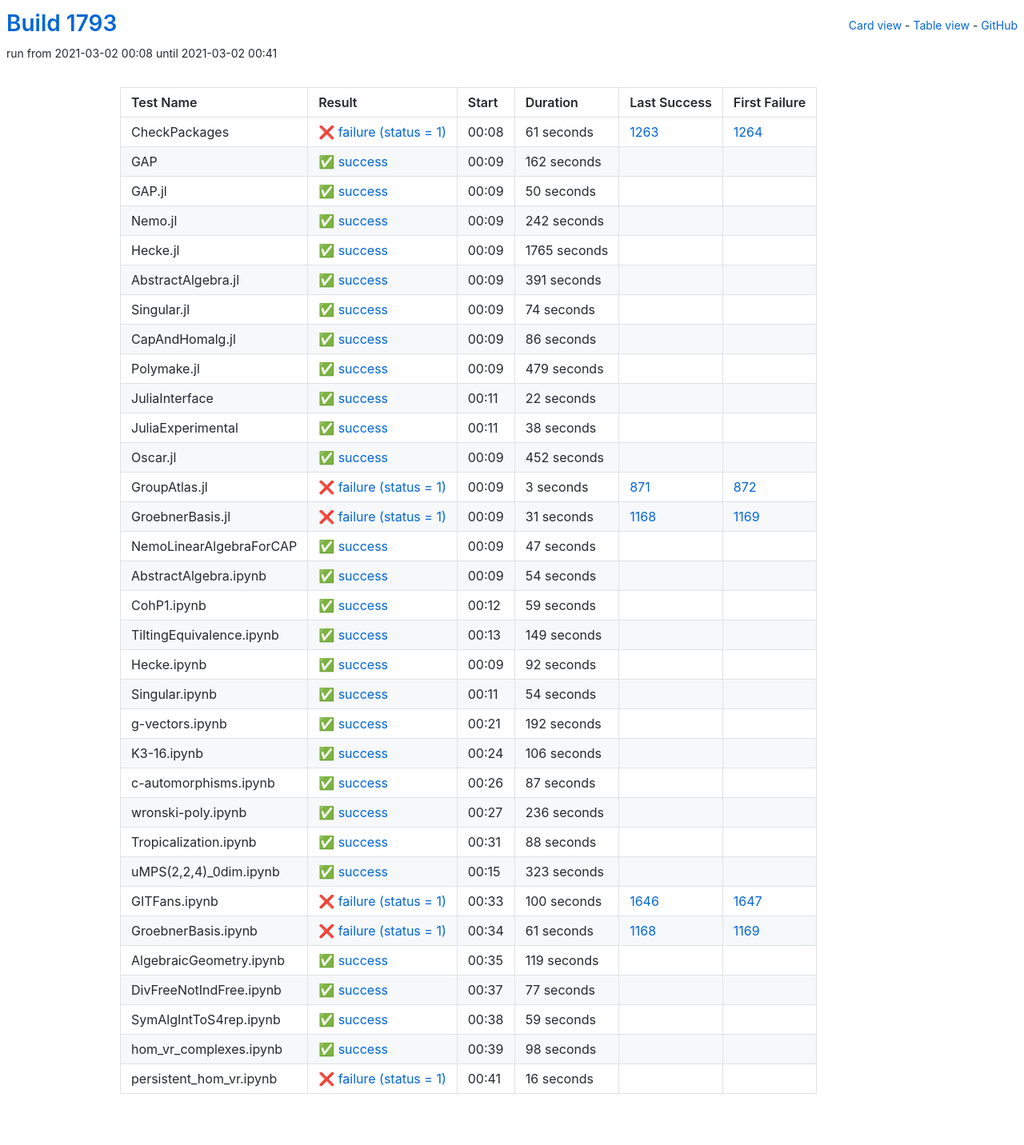
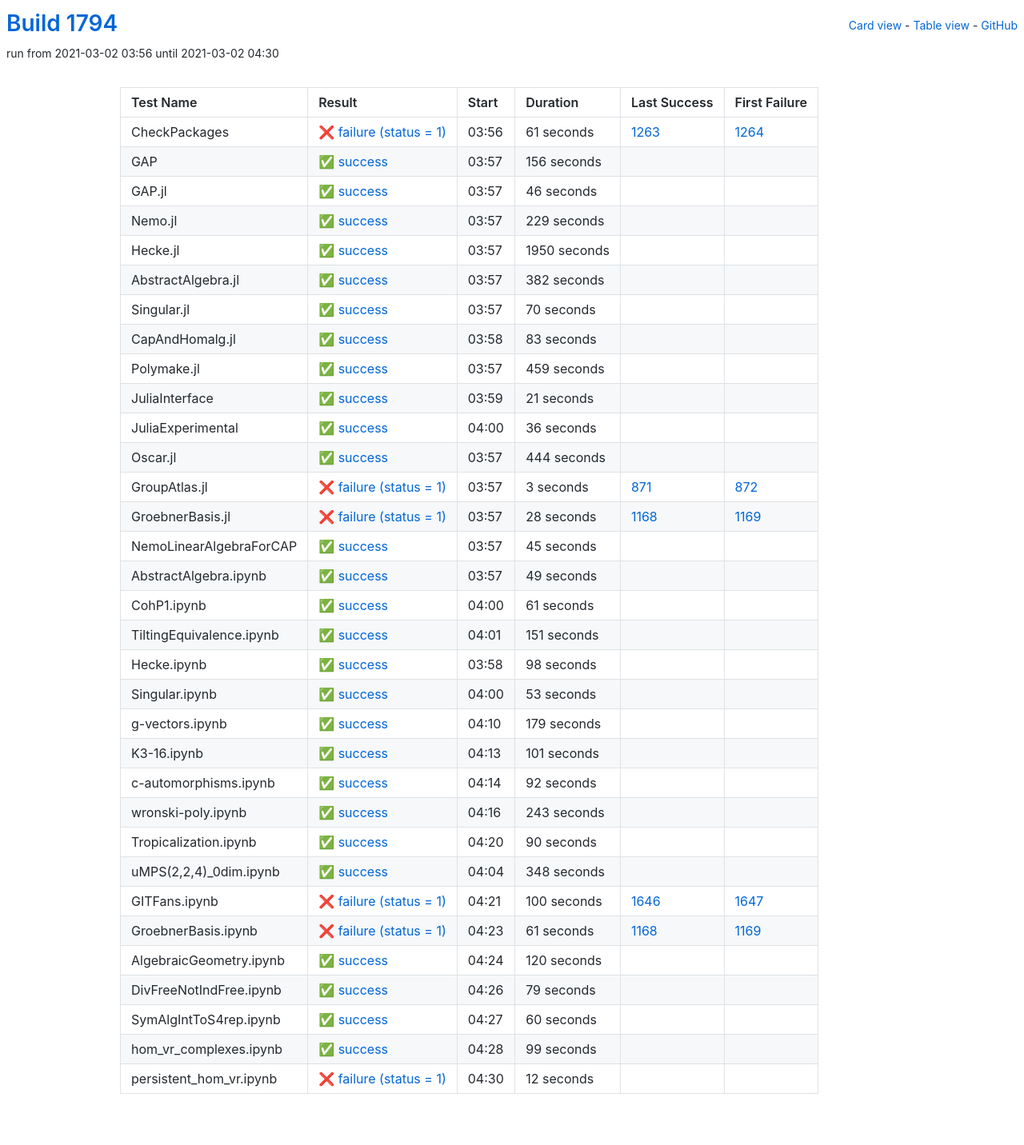
Before and after one commit to oscar-system/oscar-ci-status-stable, a Jekyll site: the page built from table.html, in a window 1280 px wide. Shown: the whole page at 80% size. Built offline with Jekyll 4.4.1, drawn with Linux system fonts in a browser that asks for light colours.

Commit message:
Build #1794

```diff
--- a/_data/ci.yml
+++ b/_data/ci.yml
@@ -1,6 +1,6 @@
 ---
-build: 1793
-build_url: https://oscarci.mathematik.uni-kl.de/job/oscar-stable/1793/
+build: 1794
+build_url: https://oscarci.mathematik.uni-kl.de/job/oscar-stable/1794/
 job: oscar-stable
 organization: oscar-system
 repo: oscar-ci-status-stable
@@ -8,8 +8,8 @@ repourl: https://github.com/oscar-system/oscar-ci-status-stable
 tests:
 - name: CheckPackages
   id: checkpackages
-  log: https://oscarci.mathematik.uni-kl.de/job/oscar-stable/1793/artifact/logs/build-1793/CheckPackages.log
-  start: 2021-03-02 00:08
+  log: https://oscarci.mathematik.uni-kl.de/job/oscar-stable/1794/artifact/logs/build-1794/CheckPackages.log
+  start: 2021-03-02 03:56
   success: false
   exitcode: 1
   status: failure
@@ -20,140 +20,140 @@ tests:
   first_failure_url: https://oscarci.mathematik.uni-kl.de/job/oscar-stable/1264/
 - name: GAP
   id: gap
-  log: https://oscarci.mathematik.uni-kl.de/job/oscar-stable/1793/artifact/logs/build-1793/GAP.log
-  start: 2021-03-02 00:09
+  log: https://oscarci.mathematik.uni-kl.de/job/oscar-stable/1794/artifact/logs/build-1794/GAP.log
+  start: 2021-03-02 03:57
   success: true
   exitcode: 0
   status: success
-  duration: 162
+  duration: 156
   last_success: false
   last_success_url:
   first_failure: false
   first_failure_url:
 - name: GAP.jl
   id: gap-jl
-  log: https://oscarci.mathematik.uni-kl.de/job/oscar-stable/1793/artifact/logs/build-1793/GAP.jl.log
-  start: 2021-03-02 00:09
+  log: https://oscarci.mathematik.uni-kl.de/job/oscar-stable/1794/artifact/logs/build-1794/GAP.jl.log
+  start: 2021-03-02 03:57
   success: true
   exitcode: 0
   status: success
-  duration: 50
+  duration: 46
   last_success: false
   last_success_url:
   first_failure: false
   first_failure_url:
 - name: Nemo.jl
   id: nemo-jl
-  log: https://oscarci.mathematik.uni-kl.de/job/oscar-stable/1793/artifact/logs/build-1793/Nemo.jl.log
-  start: 2021-03-02 00:09
+  log: https://oscarci.mathematik.uni-kl.de/job/oscar-stable/1794/artifact/logs/build-1794/Nemo.jl.log
+  start: 2021-03-02 03:57
   success: true
   exitcode: 0
   status: success
-  duration: 242
+  duration: 229
   last_success: false
   last_success_url:
   first_failure: false
   first_failure_url:
 - name: Hecke.jl
   id: hecke-jl
-  log: https://oscarci.mathematik.uni-kl.de/job/oscar-stable/1793/artifact/logs/build-1793/Hecke.jl.log
-  start: 2021-03-02 00:09
+  log: https://oscarci.mathematik.uni-kl.de/job/oscar-stable/1794/artifact/logs/build-1794/Hecke.jl.log
+  start: 2021-03-02 03:57
   success: true
   exitcode: 0
   status: success
-  duration: 1765
+  duration: 1950
   last_success: false
   last_success_url:
   first_failure: false
   first_failure_url:
 - name: AbstractAlgebra.jl
   id: abstractalgebra-jl
-  log: https://oscarci.mathematik.uni-kl.de/job/oscar-stable/1793/artifact/logs/build-1793/AbstractAlgebra.jl.log
-  start: 2021-03-02 00:09
+  log: https://oscarci.mathematik.uni-kl.de/job/oscar-stable/1794/artifact/logs/build-1794/AbstractAlgebra.jl.log
+  start: 2021-03-02 03:57
   success: true
   exitcode: 0
   status: success
-  duration: 391
+  duration: 382
   last_success: false
   last_success_url:
   first_failure: false
   first_failure_url:
 - name: Singular.jl
   id: singular-jl
-  log: https://oscarci.mathematik.uni-kl.de/job/oscar-stable/1793/artifact/logs/build-1793/Singular.jl.log
-  start: 2021-03-02 00:09
+  log: https://oscarci.mathematik.uni-kl.de/job/oscar-stable/1794/artifact/logs/build-1794/Singular.jl.log
+  start: 2021-03-02 03:57
   success: true
   exitcode: 0
   status: success
-  duration: 74
+  duration: 70
   last_success: false
   last_success_url:
   first_failure: false
   first_failure_url:
 - name: CapAndHomalg.jl
   id: capandhomalg-jl
-  log: https://oscarci.mathematik.uni-kl.de/job/oscar-stable/1793/artifact/logs/build-1793/CapAndHomalg.jl.log
-  start: 2021-03-02 00:09
+  log: https://oscarci.mathematik.uni-kl.de/job/oscar-stable/1794/artifact/logs/build-1794/CapAndHomalg.jl.log
+  start: 2021-03-02 03:58
   success: true
   exitcode: 0
   status: success
-  duration: 86
+  duration: 83
   last_success: false
   last_success_url:
   first_failure: false
   first_failure_url:
 - name: Polymake.jl
   id: polymake-jl
-  log: https://oscarci.mathematik.uni-kl.de/job/oscar-stable/1793/artifact/logs/build-1793/Polymake.jl.log
-  start: 2021-03-02 00:09
+  log: https://oscarci.mathematik.uni-kl.de/job/oscar-stable/1794/artifact/logs/build-1794/Polymake.jl.log
+  start: 2021-03-02 03:57
   success: true
   exitcode: 0
   status: success
-  duration: 479
+  duration: 459
   last_success: false
   last_success_url:
   first_failure: false
   first_failure_url:
 - name: JuliaInterface
   id: juliainterface
-  log: https://oscarci.mathematik.uni-kl.de/job/oscar-stable/1793/artifact/logs/build-1793/JuliaInterface.log
-  start: 2021-03-02 00:11
+  log: https://oscarci.mathematik.uni-kl.de/job/oscar-stable/1794/artifact/logs/build-1794/JuliaInterface.log
+  start: 2021-03-02 03:59
   success: true
   exitcode: 0
   status: success
-  duration: 22
+  duration: 21
   last_success: false
   last_success_url:
   first_failure: false
   first_failure_url:
 - name: JuliaExperimental
   id: juliaexperimental
-  log: https://oscarci.mathematik.uni-kl.de/job/oscar-stable/1793/artifact/logs/build-1793/JuliaExperimental.log
-  start: 2021-03-02 00:11
+  log: https://oscarci.mathematik.uni-kl.de/job/oscar-stable/1794/artifact/logs/build-1794/JuliaExperimental.log
+  start: 2021-03-02 04:00
   success: true
   exitcode: 0
   status: success
-  duration: 38
+  duration: 36
   last_success: false
   last_success_url:
   first_failure: false
   first_failure_url:
 - name: Oscar.jl
   id: oscar-jl
-  log: https://oscarci.mathematik.uni-kl.de/job/oscar-stable/1793/artifact/logs/build-1793/Oscar.jl.log
-  start: 2021-03-02 00:09
+  log: https://oscarci.mathematik.uni-kl.de/job/oscar-stable/1794/artifact/logs/build-1794/Oscar.jl.log
+  start: 2021-03-02 03:57
   success: true
   exitcode: 0
   status: success
-  duration: 452
+  duration: 444
   last_success: false
   last_success_url:
   first_failure: false
   first_failure_url:
 - name: GroupAtlas.jl
   id: groupatlas-jl
-  log: https://oscarci.mathematik.uni-kl.de/job/oscar-stable/1793/artifact/logs/build-1793/GroupAtlas.jl.log
-  start: 2021-03-02 00:09
+  log: https://oscarci.mathematik.uni-kl.de/job/oscar-stable/1794/artifact/logs/build-1794/GroupAtlas.jl.log
+  start: 2021-03-02 03:57
   success: false
   exitcode: 1
   status: failure
@@ -164,68 +164,116 @@ tests:
   first_failure_url: https://oscarci.mathematik.uni-kl.de/job/oscar-stable/872/
 - name: GroebnerBasis.jl
   id: groebnerbasis-jl
-  log: https://oscarci.mathematik.uni-kl.de/job/oscar-stable/1793/artifact/logs/build-1793/GroebnerBasis.jl.log
-  start: 2021-03-02 00:09
+  log: https://oscarci.mathematik.uni-kl.de/job/oscar-stable/1794/artifact/logs/build-1794/GroebnerBasis.jl.log
+  start: 2021-03-02 03:57
   success: false
   exitcode: 1
   status: failure
-  duration: 31
+  duration: 28
   last_success: 1168
   last_success_url: https://oscarci.mathematik.uni-kl.de/job/oscar-stable/1168/
   first_failure: 1169
   first_failure_url: https://oscarci.mathematik.uni-kl.de/job/oscar-stable/1169/
 - name: NemoLinearAlgebraForCAP
   id: nemolinearalgebraforcap
-  log: https://oscarci.mathematik.uni-kl.de/job/oscar-stable/1793/artifact/logs/build-1793/NemoLinearAlgebraForCAP.log
-  start: 2021-03-02 00:09
+  log: https://oscarci.mathematik.uni-kl.de/job/oscar-stable/1794/artifact/logs/build-1794/NemoLinearAlgebraForCAP.log
+  start: 2021-03-02 03:57
   success: true
   exitcode: 0
   status: success
-  duration: 47
+  duration: 45
   last_success: false
   last_success_url:
   first_failure: false
   first_failure_url:
 - name: AbstractAlgebra.ipynb
   id: abstractalgebra-ipynb
-  log: https://oscarci.mathematik.uni-kl.de/job/oscar-stable/1793/artifact/logs/build-1793/AbstractAlgebra.ipynb.log
-  start: 2021-03-02 00:09
+  log: https://oscarci.mathematik.uni-kl.de/job/oscar-stable/1794/artifact/logs/build-1794/AbstractAlgebra.ipynb.log
+  start: 2021-03-02 03:57
   success: true
   exitcode: 0
   status: success
-  duration: 54
+  duration: 49
   last_success: false
   last_success_url:
   first_failure: false
   first_failure_url:
 - name: CohP1.ipynb
   id: cohp1-ipynb
-  log: https://oscarci.mathematik.uni-kl.de/job/oscar-stable/1793/artifact/logs/build-1793/CohP1.ipynb.log
-  start: 2021-03-02 00:12
+  log: https://oscarci.mathematik.uni-kl.de/job/oscar-stable/1794/artifact/logs/build-1794/CohP1.ipynb.log
+  start: 2021-03-02 04:00
   success: true
   exitcode: 0
   status: success
-  duration: 59
+  duration: 61
   last_success: false
   last_success_url:
   first_failure: false
   first_failure_url:
 - name: TiltingEquivalence.ipynb
   id: tiltingequivalence-ipynb
-  log: https://oscarci.mathematik.uni-kl.de/job/oscar-stable/1793/artifact/logs/build-1793/TiltingEquivalence.ipynb.log
-  start: 2021-03-02 00:13
+  log: https://oscarci.mathematik.uni-kl.de/job/oscar-stable/1794/artifact/logs/build-1794/TiltingEquivalence.ipynb.log
+  start: 2021-03-02 04:01
   success: true
   exitcode: 0
   status: success
-  duration: 149
+  duration: 151
   last_success: false
   last_success_url:
   first_failure: false
   first_failure_url:
 - name: Hecke.ipynb
   id: hecke-ipynb
-  log: https://oscarci.mathematik.uni-kl.de/job/oscar-stable/1793/artifact/logs/build-1793/Hecke.ipynb.log
-  start: 2021-03-02 00:09
+  log: https://oscarci.mathematik.uni-kl.de/job/oscar-stable/1794/artifact/logs/build-1794/Hecke.ipynb.log
+  start: 2021-03-02 03:58
+  success: true
+  exitcode: 0
+  status: success
+  duration: 98
+  last_success: false
+  last_success_url:
+  first_failure: false
+  first_failure_url:
+- name: Singular.ipynb
+  id: singular-ipynb
+  log: https://oscarci.mathematik.uni-kl.de/job/oscar-stable/1794/artifact/logs/build-1794/Singular.ipynb.log
+  start: 2021-03-02 04:00
+  success: true
+  exitcode: 0
+  status: success
+  duration: 53
+  last_success: false
+  last_success_url:
+  first_failure: false
+  first_failure_url:
+- name: g-vectors.ipynb
+  id: g-vectors-ipynb
+  log: https://oscarci.mathematik.uni-kl.de/job/oscar-stable/1794/artifact/logs/build-1794/g-vectors.ipynb.log
+  start: 2021-03-02 04:10
+  success: true
+  exitcode: 0
+  status: success
+  duration: 179
+  last_success: false
+  last_success_url:
+  first_failure: false
+  first_failure_url:
+- name: K3-16.ipynb
+  id: k3-16-ipynb
+  log: https://oscarci.mathematik.uni-kl.de/job/oscar-stable/1794/artifact/logs/build-1794/K3-16.ipynb.log
+  start: 2021-03-02 04:13
+  success: true
+  exitcode: 0
+  status: success
+  duration: 101
+  last_success: false
+  last_success_url:
+  first_failure: false
+  first_failure_url:
+- name: c-automorphisms.ipynb
+  id: c-automorphisms-ipynb
+  log: https://oscarci.mathematik.uni-kl.de/job/oscar-stable/1794/artifact/logs/build-1794/c-automorphisms.ipynb.log
+  start: 2021-03-02 04:14
   success: true
   exitcode: 0
   status: success
@@ -234,94 +282,46 @@ tests:
   last_success_url:
   first_failure: false
   first_failure_url:
-- name: Singular.ipynb
-  id: singular-ipynb
-  log: https://oscarci.mathematik.uni-kl.de/job/oscar-stable/1793/artifact/logs/build-1793/Singular.ipynb.log
-  start: 2021-03-02 00:11
+- name: wronski-poly.ipynb
+  id: wronski-poly-ipynb
+  log: https://oscarci.mathematik.uni-kl.de/job/oscar-stable/1794/artifact/logs/build-1794/wronski-poly.ipynb.log
+  start: 2021-03-02 04:16
   success: true
   exitcode: 0
   status: success
-  duration: 54
-  last_success: false
-  last_success_url:
-  first_failure: false
-  first_failure_url:
-- name: g-vectors.ipynb
-  id: g-vectors-ipynb
-  log: https://oscarci.mathematik.uni-kl.de/job/oscar-stable/1793/artifact/logs/build-1793/g-vectors.ipynb.log
-  start: 2021-03-02 00:21
-  success: true
-  exitcode: 0
-  status: success
-  duration: 192
-  last_success: false
-  last_success_url:
-  first_failure: false
-  first_failure_url:
-- name: K3-16.ipynb
-  id: k3-16-ipynb
-  log: https://oscarci.mathematik.uni-kl.de/job/oscar-stable/1793/artifact/logs/build-1793/K3-16.ipynb.log
-  start: 2021-03-02 00:24
-  success: true
-  exitcode: 0
-  status: success
-  duration: 106
-  last_success: false
-  last_success_url:
-  first_failure: false
-  first_failure_url:
-- name: c-automorphisms.ipynb
-  id: c-automorphisms-ipynb
-  log: https://oscarci.mathematik.uni-kl.de/job/oscar-stable/1793/artifact/logs/build-1793/c-automorphisms.ipynb.log
-  start: 2021-03-02 00:26
-  success: true
-  exitcode: 0
-  status: success
-  duration: 87
-  last_success: false
-  last_success_url:
-  first_failure: false
-  first_failure_url:
-- name: wronski-poly.ipynb
-  id: wronski-poly-ipynb
-  log: https://oscarci.mathematik.uni-kl.de/job/oscar-stable/1793/artifact/logs/build-1793/wronski-poly.ipynb.log
-  start: 2021-03-02 00:27
-  success: true
-  exitcode: 0
-  status: success
-  duration: 236
+  duration: 243
   last_success: false
   last_success_url:
   first_failure: false
   first_failure_url:
 - name: Tropicalization.ipynb
   id: tropicalization-ipynb
-  log: https://oscarci.mathematik.uni-kl.de/job/oscar-stable/1793/artifact/logs/build-1793/Tropicalization.ipynb.log
-  start: 2021-03-02 00:31
+  log: https://oscarci.mathematik.uni-kl.de/job/oscar-stable/1794/artifact/logs/build-1794/Tropicalization.ipynb.log
+  start: 2021-03-02 04:20
   success: true
   exitcode: 0
   status: success
-  duration: 88
+  duration: 90
   last_success: false
   last_success_url:
   first_failure: false
   first_failure_url:
 - name: uMPS(2,2,4)_0dim.ipynb
   id: umps-2-2-4-0dim-ipynb
-  log: https://oscarci.mathematik.uni-kl.de/job/oscar-stable/1793/artifact/logs/build-1793/uMPS-2-2-4-_0dim.ipynb.log
-  start: 2021-03-02 00:15
+  log: https://oscarci.mathematik.uni-kl.de/job/oscar-stable/1794/artifact/logs/build-1794/uMPS-2-2-4-_0dim.ipynb.log
+  start: 2021-03-02 04:04
   success: true
   exitcode: 0
   status: success
-  duration: 323
+  duration: 348
   last_success: false
   last_success_url:
   first_failure: false
   first_failure_url:
 - name: GITFans.ipynb
   id: gitfans-ipynb
-  log: https://oscarci.mathematik.uni-kl.de/job/oscar-stable/1793/artifact/logs/build-1793/GITFans.ipynb.log
-  start: 2021-03-02 00:33
+  log: https://oscarci.mathematik.uni-kl.de/job/oscar-stable/1794/artifact/logs/build-1794/GITFans.ipynb.log
+  start: 2021-03-02 04:21
   success: false
   exitcode: 1
   status: failure
@@ -332,8 +332,8 @@ tests:
   first_failure_url: https://oscarci.mathematik.uni-kl.de/job/oscar-stable/1647/
 - name: GroebnerBasis.ipynb
   id: groebnerbasis-ipynb
-  log: https://oscarci.mathematik.uni-kl.de/job/oscar-stable/1793/artifact/logs/build-1793/GroebnerBasis.ipynb.log
-  start: 2021-03-02 00:34
+  log: https://oscarci.mathematik.uni-kl.de/job/oscar-stable/1794/artifact/logs/build-1794/GroebnerBasis.ipynb.log
+  start: 2021-03-02 04:23
   success: false
   exitcode: 1
   status: failure
@@ -344,60 +344,60 @@ tests:
   first_failure_url: https://oscarci.mathematik.uni-kl.de/job/oscar-stable/1169/
 - name: AlgebraicGeometry.ipynb
   id: algebraicgeometry-ipynb
-  log: https://oscarci.mathematik.uni-kl.de/job/oscar-stable/1793/artifact/logs/build-1793/AlgebraicGeometry.ipynb.log
-  start: 2021-03-02 00:35
+  log: https://oscarci.mathematik.uni-kl.de/job/oscar-stable/1794/artifact/logs/build-1794/AlgebraicGeometry.ipynb.log
+  start: 2021-03-02 04:24
   success: true
   exitcode: 0
   status: success
-  duration: 119
+  duration: 120
   last_success: false
   last_success_url:
   first_failure: false
   first_failure_url:
 - name: DivFreeNotIndFree.ipynb
   id: divfreenotindfree-ipynb
-  log: https://oscarci.mathematik.uni-kl.de/job/oscar-stable/1793/artifact/logs/build-1793/DivFreeNotIndFree.ipynb.log
-  start: 2021-03-02 00:37
+  log: https://oscarci.mathematik.uni-kl.de/job/oscar-stable/1794/artifact/logs/build-1794/DivFreeNotIndFree.ipynb.log
+  start: 2021-03-02 04:26
   success: true
   exitcode: 0
   status: success
-  duration: 77
+  duration: 79
   last_success: false
   last_success_url:
   first_failure: false
   first_failure_url:
 - name: SymAlgIntToS4rep.ipynb
   id: symalginttos4rep-ipynb
-  log: https://oscarci.mathematik.uni-kl.de/job/oscar-stable/1793/artifact/logs/build-1793/SymAlgIntToS4rep.ipynb.log
-  start: 2021-03-02 00:38
+  log: https://oscarci.mathematik.uni-kl.de/job/oscar-stable/1794/artifact/logs/build-1794/SymAlgIntToS4rep.ipynb.log
+  start: 2021-03-02 04:27
   success: true
   exitcode: 0
   status: success
-  duration: 59
+  duration: 60
   last_success: false
   last_success_url:
   first_failure: false
   first_failure_url:
 - name: hom_vr_complexes.ipynb
   id: hom-vr-complexes-ipynb
-  log: https://oscarci.mathematik.uni-kl.de/job/oscar-stable/1793/artifact/logs/build-1793/hom_vr_complexes.ipynb.log
-  start: 2021-03-02 00:39
+  log: https://oscarci.mathematik.uni-kl.de/job/oscar-stable/1794/artifact/logs/build-1794/hom_vr_complexes.ipynb.log
+  start: 2021-03-02 04:28
   success: true
   exitcode: 0
   status: success
-  duration: 98
+  duration: 99
   last_success: false
   last_success_url:
   first_failure: false
   first_failure_url:
 - name: persistent_hom_vr.ipynb
   id: persistent-hom-vr-ipynb
-  log: https://oscarci.mathematik.uni-kl.de/job/oscar-stable/1793/artifact/logs/build-1793/persistent_hom_vr.ipynb.log
-  start: 2021-03-02 00:41
+  log: https://oscarci.mathematik.uni-kl.de/job/oscar-stable/1794/artifact/logs/build-1794/persistent_hom_vr.ipynb.log
+  start: 2021-03-02 04:30
   success: false
   exitcode: 1
   status: failure
-  duration: 16
+  duration: 12
   last_success: false
   last_success_url:
   first_failure: false
```
Also changed, not shown: README.md.
